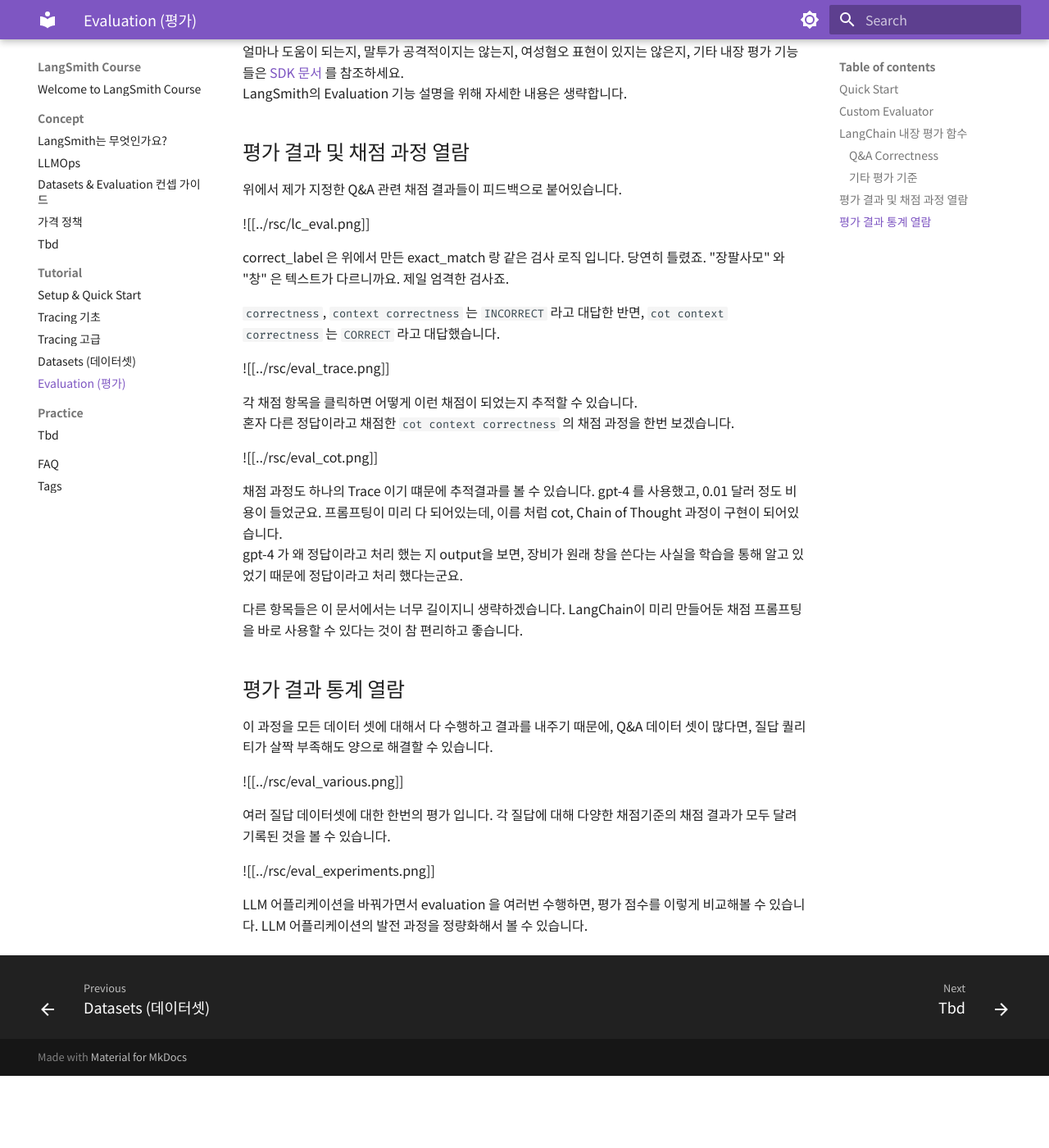
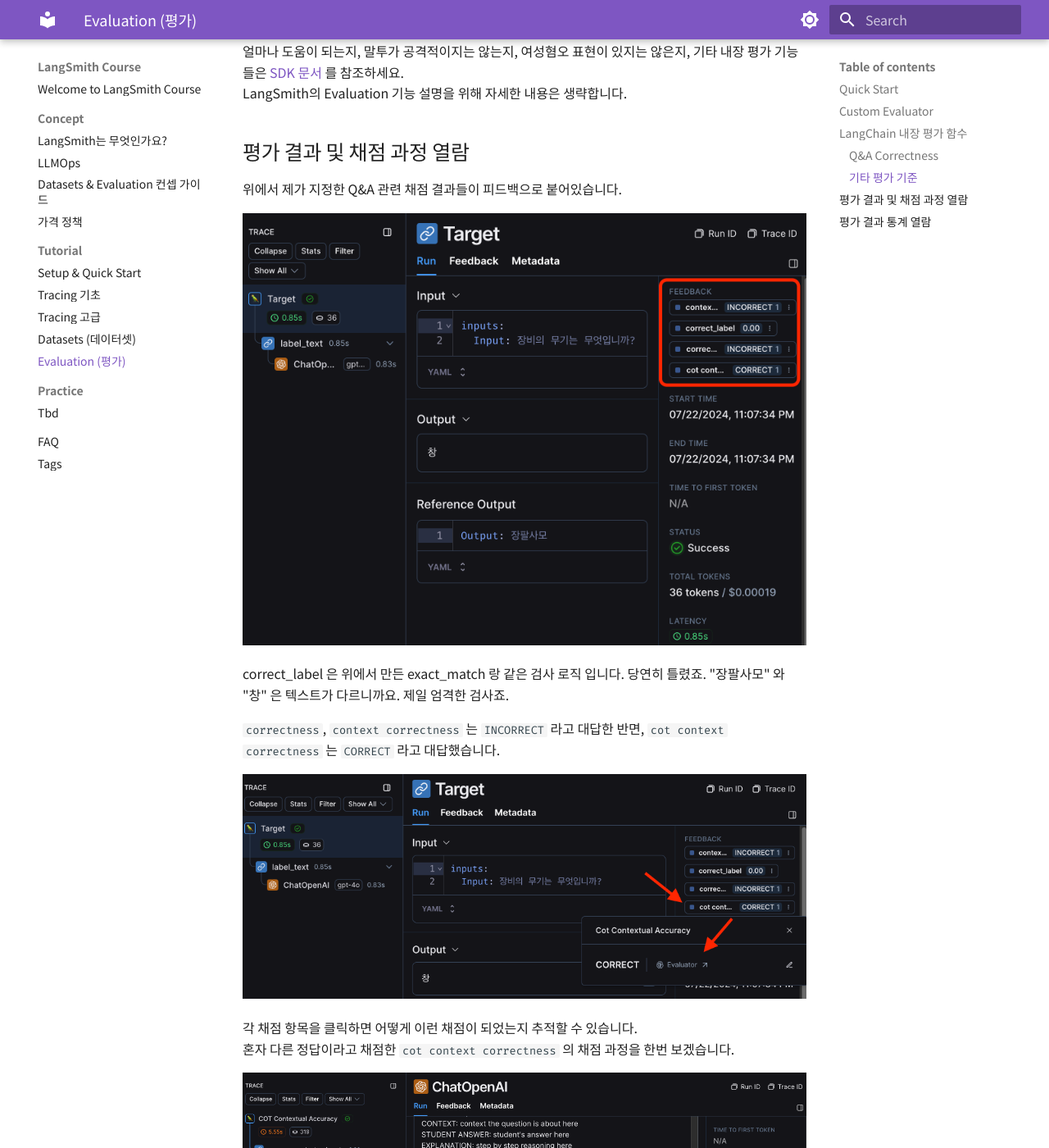
Before and after one commit to jonhpark7966/LangSmith_Course, an MkDocs documentation site: the page built from docs/tutorial/Evaluation.md, in a window 1280 px wide and 1400 px high, scrolled down 3814 px. Shown: the whole window at 82% size. Built offline with MkDocs 1.6.1 and Material for MkDocs 9.7.7, drawn with Linux system fonts in a browser that asks for light colours; before the commit the page ends 5126 px from its top, so only the background shows below that.

Commit message:
docs: Update image paths and navigation in documentation
- Update image paths for `evaluator_3.png`, `lc_eval.png`, `eval_trace.png`, `eval_cot.png`, `eval_various.png`, `eval_experiments.png`
- Remove 'tbd.md' entry from navigation in 'Concept' and 'Tutorial' sections
- Add 'Practice' entry in navigation, linking to 'tbd.md'
- Modify image path in `Evaluation_with_dataset.md` to use relative path

```diff
--- a/docs/tutorial/Evaluation.md
+++ b/docs/tutorial/Evaluation.md
@@ -63,7 +63,7 @@
 각 데이터셋 example에 대해 LLM 어플리케이션의 output, 평가 결과까지 잘 매겨져 나왔습니다.
 위에서 수행한 evaluation 도 Run 이고 Trace 이기 때문에 프로젝트에 추적 결과가 생성됩니다.
 
-![[evaluator_3.png]]
+![](evaluator_3.png)
 
 evaluators 라는 이름의 프로젝트로 trace 를 추적할 수 있습니다.
 예상과 다르게 평가 결과가 안 좋았다면, 그 이유를 찾는 디버깅이 가능하겠네요.
@@ -148,19 +148,19 @@
 
 위에서 제가 지정한  Q&A 관련 채점 결과들이 피드백으로 붙어있습니다.
 
-![[../rsc/lc_eval.png]]
+![](../rsc/lc_eval.png)
 
 correct_label 은 위에서 만든 exact_match 랑 같은 검사 로직 입니다. 당연히 틀렸죠. "장팔사모" 와 "창" 은 텍스트가 다르니까요. 제일 엄격한 검사죠.
 
 `correctness`, `context correctness` 는 `INCORRECT` 라고 대답한 반면, `cot context correctness` 는 `CORRECT` 라고 대답했습니다.
 
 
-![[../rsc/eval_trace.png]]
+![](../rsc/eval_trace.png)
 
 각 채점 항목을 클릭하면 어떻게 이런 채점이 되었는지 추적할 수 있습니다.
 혼자 다른 정답이라고 채점한 `cot context correctness` 의 채점 과정을 한번 보겠습니다.
 
-![[../rsc/eval_cot.png]]
+![](../rsc/eval_cot.png)
 
 채점 과정도 하나의 Trace 이기 떄문에 추적결과를 볼 수 있습니다. gpt-4 를 사용했고, 0.01 달러 정도 비용이 들었군요. 프롬프팅이 미리 다 되어있는데, 이름 처럼 cot, Chain of Thought 과정이 구현이 되어있습니다.
 gpt-4 가 왜 정답이라고 처리 했는 지 output을 보면, 장비가 원래 창을 쓴다는 사실을 학습을 통해 알고 있었기 때문에 정답이라고 처리 했다는군요.
@@ -171,10 +171,10 @@
 
 이 과정을 모든 데이터 셋에 대해서 다 수행하고 결과를 내주기 때문에, Q&A 데이터 셋이 많다면, 질답 퀄리티가 살짝 부족해도 양으로 해결할 수 있습니다.
 
-![[../rsc/eval_various.png]]
+![](../rsc/eval_various.png)
 
 여러 질답 데이터셋에 대한 한번의 평가 입니다. 각 질답에 대해 다양한 채점기준의 채점 결과가 모두 달려 기록된 것을 볼 수 있습니다.
 
-![[../rsc/eval_experiments.png]]
+![](../rsc/eval_experiments.png)
 
 LLM 어플리케이션을 바꿔가면서 evaluation 을 여러번 수행하면, 평가 점수를 이렇게 비교해볼 수 있습니다. LLM 어플리케이션의 발전 과정을 정량화해서 볼 수 있습니다.
--- a/mkdocs.yml
+++ b/mkdocs.yml
@@ -50,7 +50,6 @@
     - 'intros/LLMOps.md'
     - 'intros/Evaluation_with_dataset.md'
     - 'intros/Pricing.md'
-    - 'tbd.md'
   - Tutorial:
     - 'tutorial/Setup.md'
     - 'tutorial/Tracing_1.md'
```
Also changed, not shown: docs/intros/Evaluation_with_dataset.md (+1 -1 lines).
